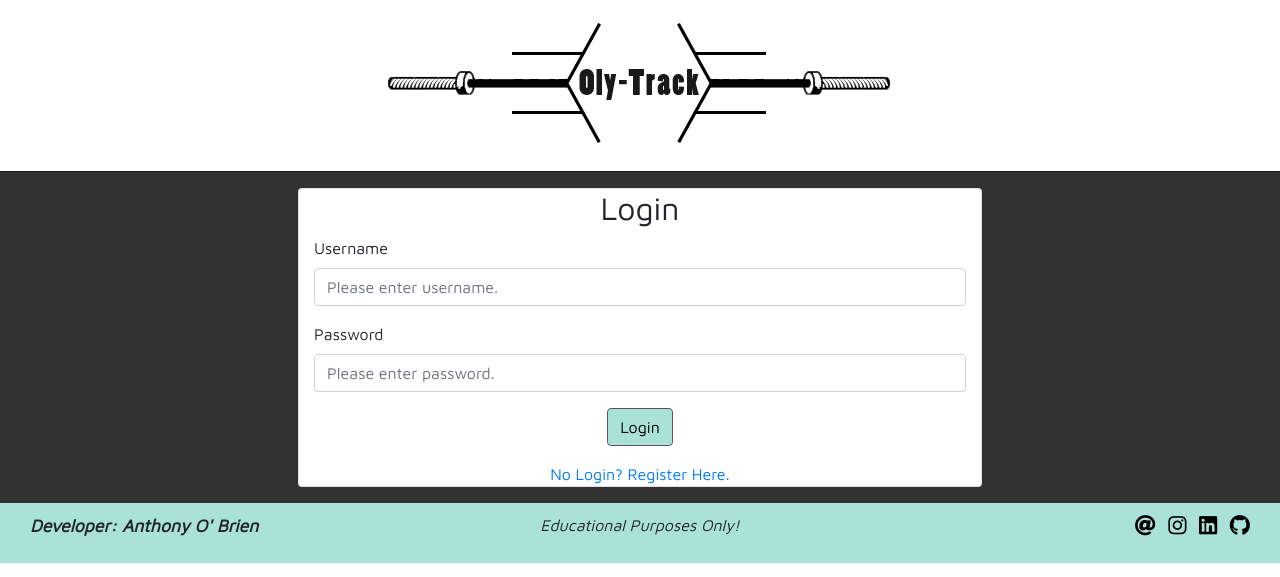
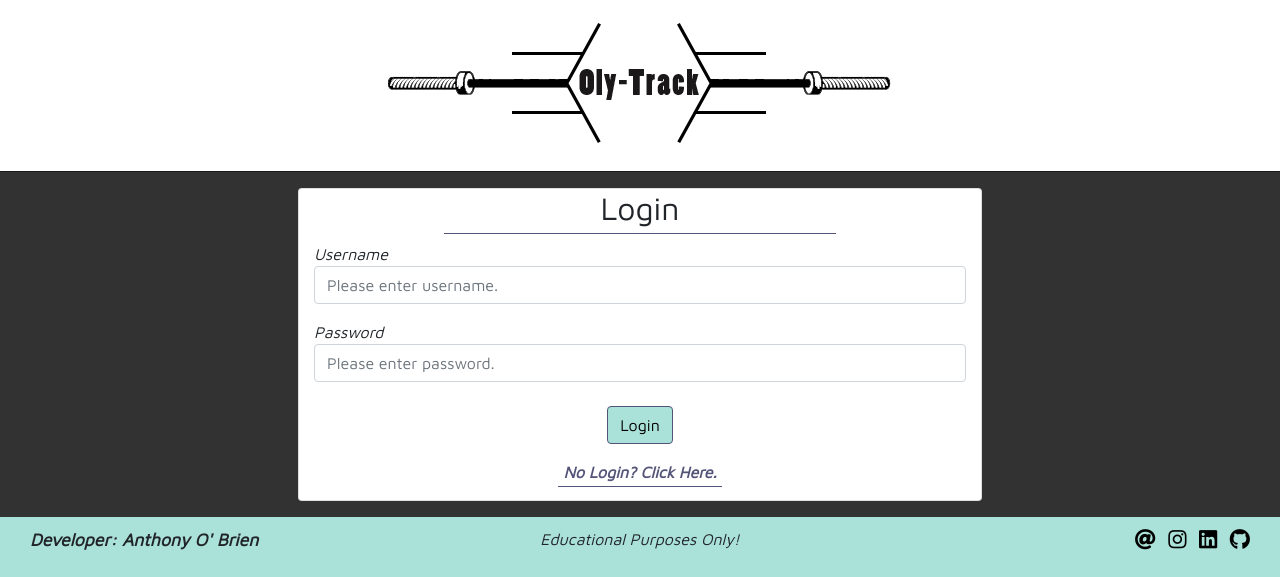
Before and after one commit to auxfuse/Milestone3, a Flask app: page /login in a window 1280 px wide. Shown: the part 322-899 px from the top of the page. Run offline with Flask 2, Linux system fonts and the light colour scheme; some libraries are stand-ins or nearby versions.

Commit message:
Final styles applied to login form

```diff
--- a/static/css/style.css
+++ b/static/css/style.css
@@ -219,16 +219,7 @@ footer .row {
 }
 
     /* Small dividers to break the card info up */
-.hca-title::after {
-    content: '';
-    display: block;
-    height: 1px;
-    width: 60%;
-    margin: 5px auto;
-    background: #545479;
-}
-
-.hca-p2::after {
+.hca-title::after, .hca-p2::after {
     content: '';
     display: block;
     height: 1px;
@@ -353,10 +344,6 @@ footer .row {
 
 /* Login */
 
-.login-form-row {
-    justify-content: center;
-}
-
 .login-form {
     margin: 1rem;
     background: #ffffff;
@@ -364,6 +351,43 @@ footer .row {
     border-radius: 0.25rem;
     background-clip: border-box;
     min-width: 0;
+}
+
+.login-header:after {
+    content: '';
+    display: block;
+    height: 1px;
+    width: 60%;
+    margin: 5px auto;
+    background: #545479;
+}
+
+.login-form-row {
+    justify-content: center;
+}
+
+.form-control-label {
+    font-family: "Maven Pro", sans-serif;
+    font-style: italic;
+    margin-bottom: 0;
+}
+
+.login-btn {
+    margin-top: 0.5rem;
+}
+
+.register-link {
+    margin-bottom: 1rem;
+}
+
+.register-link a {
+    color: #545479;
+    font-family: "Maven Pro", sans-serif;
+    font-weight: bold;
+    font-style: italic;
+    text-decoration: none;
+    padding: 5px;
+    border-bottom: 1px solid #545479;
 }
 
 /* Media Queries */
--- a/templates/login.html
+++ b/templates/login.html
@@ -80,12 +80,12 @@
                         </div>
 
                         <div class="form-group text-center">
-                            {{ form.submit(class="btn btn-primary") }}
+                            {{ form.submit(class="btn btn-primary login-btn") }}
                         </div>
                     </form>
 
                     <div class="col-sm-12 register-link text-center">
-                        <a href="{{url_for('register')}}">No Login? Register Here.</a>
+                        <a href="{{url_for('register')}}">No Login? Click Here.</a>
                     </div>
                 </div>
             </div>
```
